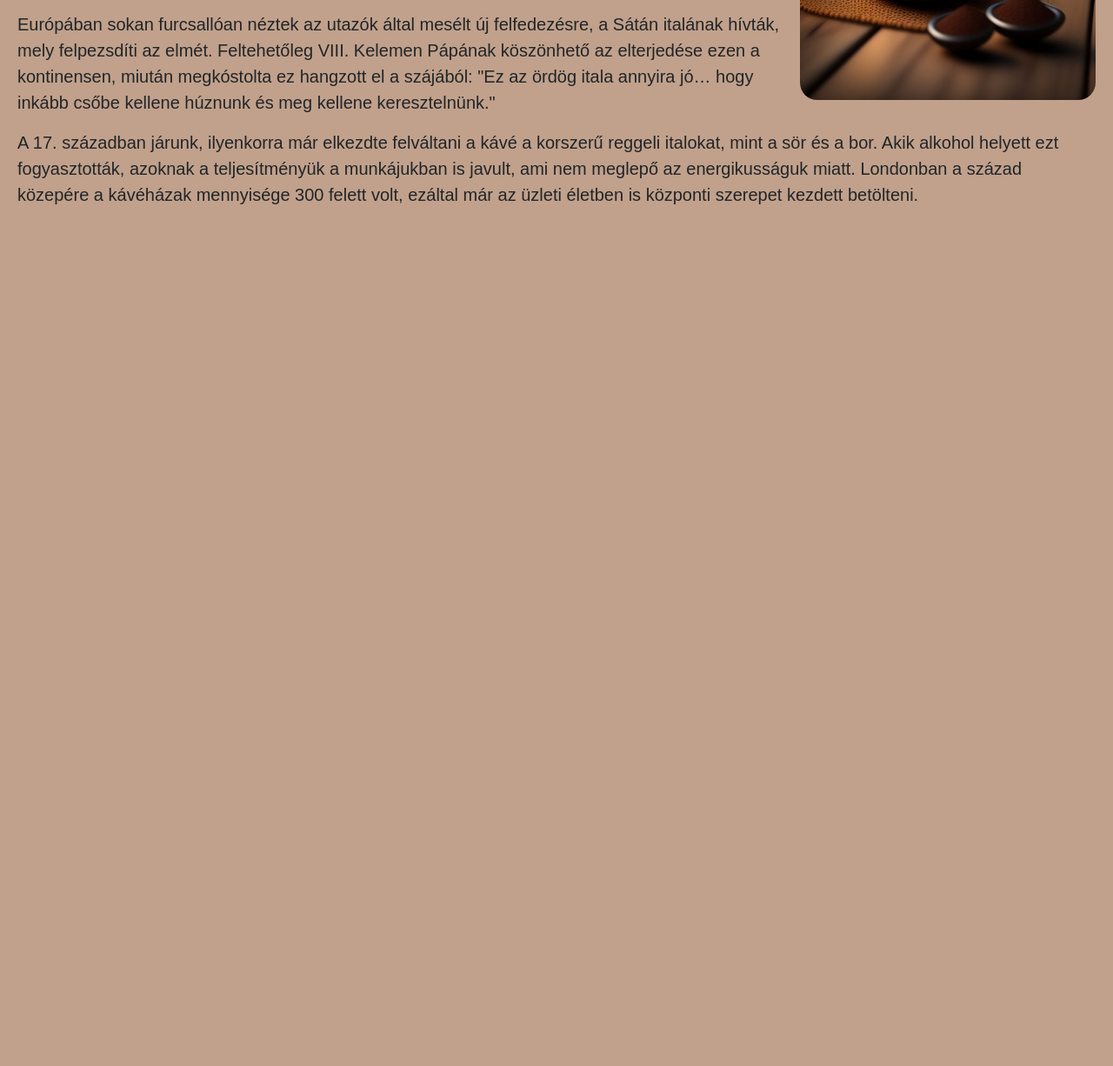
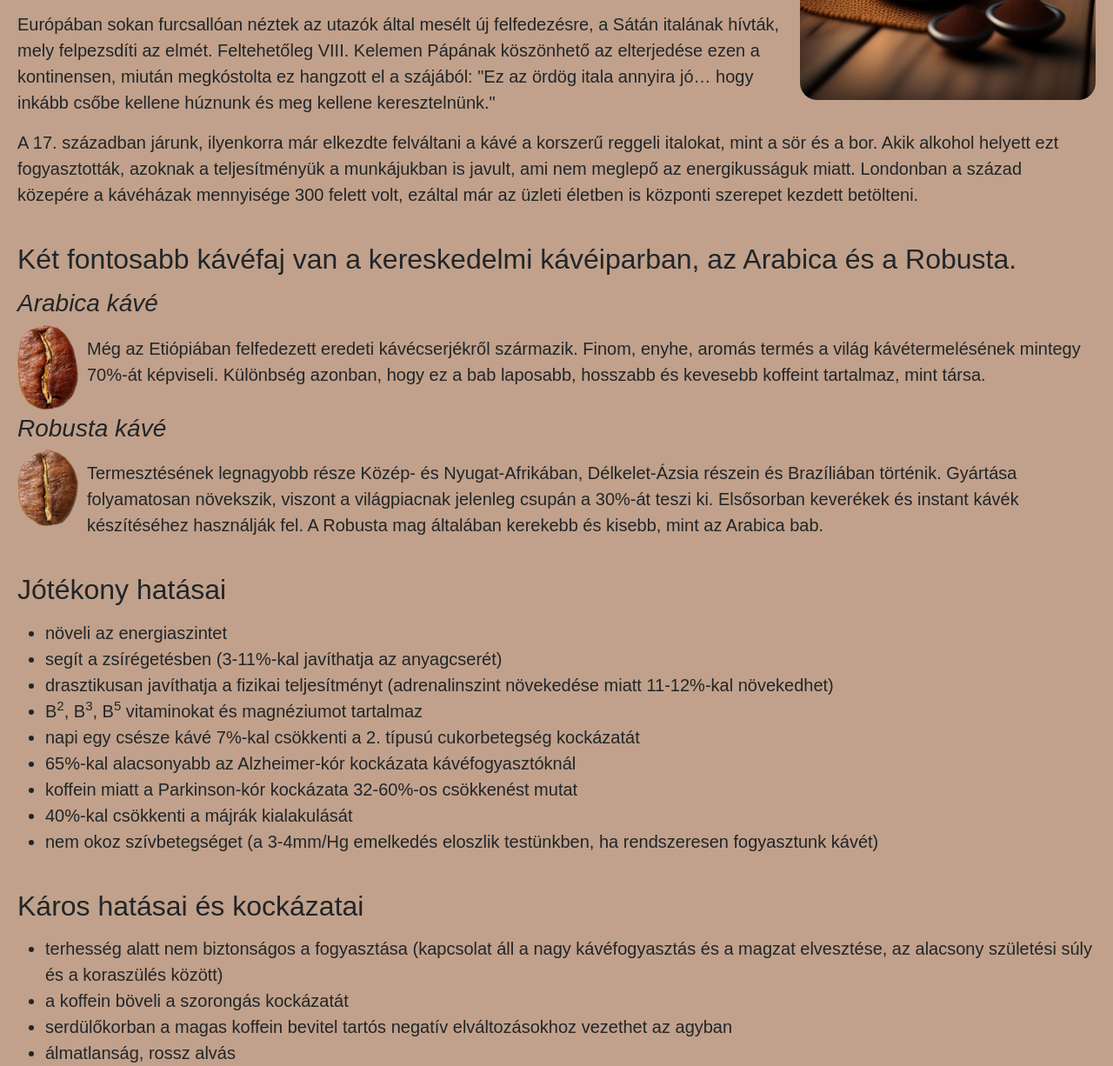
Before and after one commit to kovacspeter07/Proj-Coffee-9c, a plain HTML site: page coffee-info.html in a window 1280 px wide. Shown: the part 604-1830 px from the top of the page at 87% size. Before the commit the page ends 843 px from the top, so only its background shows below. Drawn offline with nearby package versions, Linux system fonts and the light colour scheme; a web font is replaced by a local one.

Commit message:
szövegek, képek hozzáadva

```diff
--- a/coffee-info.html
+++ b/coffee-info.html
@@ -57,7 +57,7 @@
         A kávé napjainkban is gyakran fogyasztott ital, számtalan receptje
         ismert, de mi is ez és honnan származik?
       </h2>
-      <img src="Források/Képek/coffee.jpg" class="img1">
+      <img src="Források/Képek/coffee.jpg" class="img1" />
       <p>
         Ez a fogalom magában foglalja a mezőgazdasági ipar által feldolgozott
         különböző kávéfajták magjait és a világszerte élvezeti cikknek számító
@@ -97,6 +97,69 @@
         mennyisége 300 felett volt, ezáltal már az üzleti életben is központi
         szerepet kezdett betölteni.
       </p>
+      <h2 class="topmargin">
+        Két fontosabb kávéfaj van a kereskedelmi kávéiparban, az Arabica és a
+        Robusta.
+      </h2>
+      <h3>Arabica kávé</h3>
+      <img src="Források/Képek/arabica.png" class="img2" />
+      <p class="arabicarobusta">
+        Még az Etiópiában felfedezett eredeti kávécserjékről származik. Finom,
+        enyhe, aromás termés a világ kávétermelésének mintegy 70%-át képviseli.
+        Különbség azonban, hogy ez a bab laposabb, hosszabb és kevesebb koffeint
+        tartalmaz, mint társa.
+      </p>
+      <h3>Robusta kávé</h3>
+      <img src="Források/Képek/robusta.png" class="img2" />
+      <p class="arabicarobusta">
+        Termesztésének legnagyobb része Közép- és Nyugat-Afrikában,
+        Délkelet-Ázsia részein és Brazíliában történik. Gyártása folyamatosan
+        növekszik, viszont a világpiacnak jelenleg csupán a 30%-át teszi ki.
+        Elsősorban keverékek és instant kávék készítéséhez használják fel. A
+        Robusta mag általában kerekebb és kisebb, mint az Arabica bab.
+      </p>
+      <h2 class="topmargin">Jótékony hatásai</h2>
+      <ul>
+        <li>növeli az energiaszintet</li>
+        <li>segít a zsírégetésben (3-11%-kal javíthatja az anyagcserét)</li>
+        <li>
+          drasztikusan javíthatja a fizikai teljesítményt (adrenalinszint
+          növekedése miatt 11-12%-kal növekedhet)
+        </li>
+        <li>
+          B<sup>2</sup>, B<sup>3</sup>, B<sup>5</sup> vitaminokat és magnéziumot
+          tartalmaz
+        </li>
+        <li>
+          napi egy csésze kávé 7%-kal csökkenti a 2. típusú cukorbetegség
+          kockázatát
+        </li>
+        <li>
+          65%-kal alacsonyabb az Alzheimer-kór kockázata kávéfogyasztóknál
+        </li>
+        <li>
+          koffein miatt a Parkinson-kór kockázata 32-60%-os csökkenést mutat
+        </li>
+        <li>40%-kal csökkenti a májrák kialakulását</li>
+        <li>
+          nem okoz szívbetegséget (a 3-4mm/Hg emelkedés eloszlik testünkben, ha
+          rendszeresen fogyasztunk kávét)
+        </li>
+      </ul>
+      <h2 class="topmargin">Káros hatásai és kockázatai</h2>
+      <ul>
+        <li>
+          terhesség alatt nem biztonságos a fogyasztása (kapcsolat áll a nagy
+          kávéfogyasztás és a magzat elvesztése, az alacsony születési súly és a
+          koraszülés között)
+        </li>
+        <li>a koffein böveli a szorongás kockázatát</li>
+        <li>
+          serdülőkorban a magas koffein bevitel tartós negatív elváltozásokhoz
+          vezethet az agyban
+        </li>
+        <li>álmatlanság, rossz alvás</li>
+      </ul>
     </div>
   </body>
 </html>
--- a/style.css
+++ b/style.css
@@ -186,11 +186,15 @@ img {
 }
 
 /* coffee-info */
-p {
+p,
+li {
   font-size: 20px;
   font-family: "Steamflix Montserrat", sans-serif;
 }
-
+.arabicarobusta {
+margin-bottom: 30px;
+margin-top: 20px;
+}
 h2 {
   font-family: "Turpis", sans-serif;
 }
@@ -208,7 +212,16 @@ h2 {
   float: right;
   width: 340px;
 }
-
+.img2 {
+  float: left;
+  width: 70px;
+  margin-right: 10px;
+}
+h3 {
+  font-family: "Turpis", sans-serif;
+  font-style: italic;
+  margin-bottom: 20px;
+}
 /* menüpontok */
 .menüpontok {
   background-color: #573c28;
```
Also changed, not shown: Források/Képek/arabica.png (added), Források/Képek/robusta.png (added).
